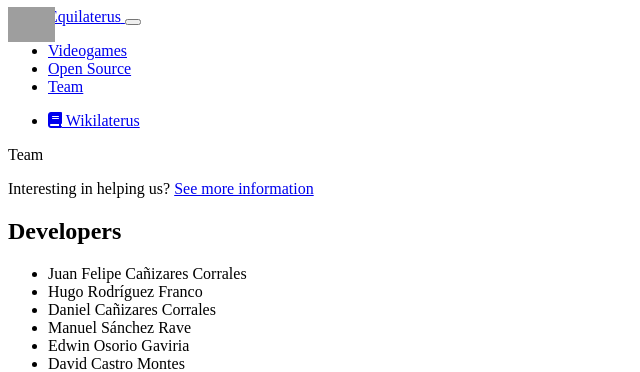
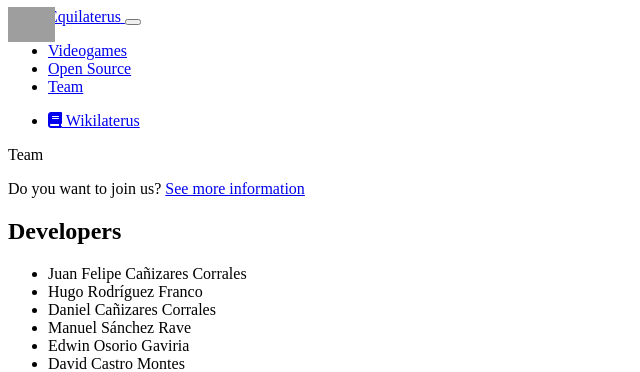
Before and after one commit to equilaterus/equilaterus.github.io, a Jekyll site: the page built from team.md, in a window 1280 px wide, cut to the strip 0-372 px from the top of the page. Shown: the whole strip, without its empty margins (0-640 px from the left). Built offline with Jekyll 4.4.1, drawn with Linux system fonts in a browser that asks for light colours; nearby versions of some CDN libraries; some web fonts are replaced; a style sheet for code colours, icons or effects is not loaded; grey boxes are pictures that could not be loaded.

Commit message:
Updated team page
Co-Authored-By: Juan Felipe Cañizares Corrales <pipecaniza@outlook.com>

```diff
--- a/team.md
+++ b/team.md
@@ -5,7 +5,7 @@ permalink: /team/
 published: true
 ---
 
-Interesting in helping us? [See more information](contribute.md)
+Do you want to join us? [See more information](contribute.md)
 
 ## Developers
 
```
